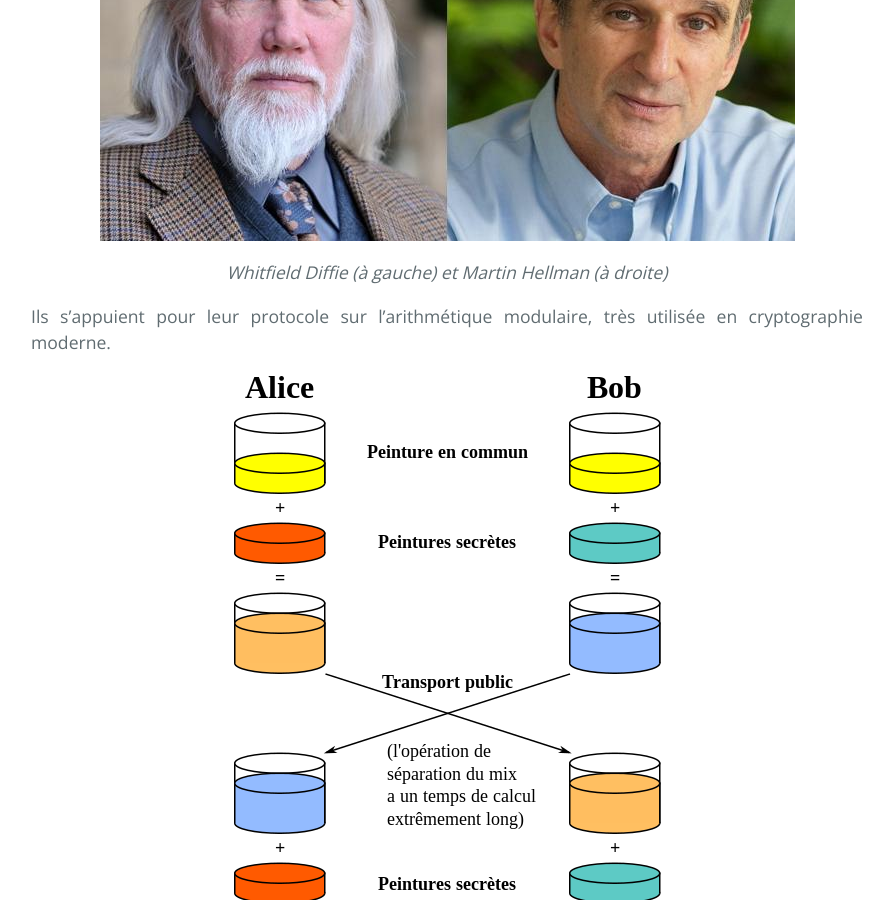
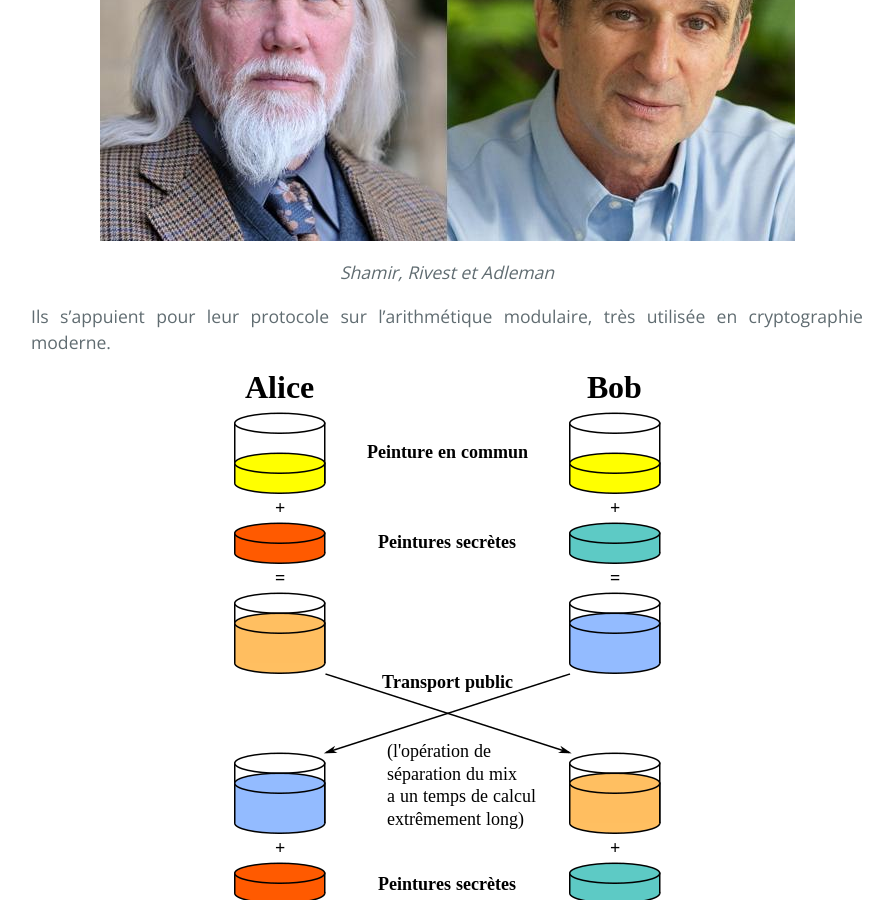
Before and after one commit to SamuelGallay/CryptoTPE, a Jekyll site: the page built from pages/4_Internet/2_diffie-hellman.md, in a window 1280 px wide and 900 px high, scrolled down 934 px. Shown: the whole window, without its empty margins (193-1086 px from the left). Built offline with Jekyll 4.4.1, drawn with Linux system fonts in a browser that asks for light colours; our own code applies the rules of GitHub Pages for plain Markdown files; formulas are drawn with MathJax 3.

Commit message:
Update 2_diffie-hellman.md

```diff
--- a/pages/4_Internet/2_diffie-hellman.md
+++ b/pages/4_Internet/2_diffie-hellman.md
@@ -19,12 +19,9 @@ Avec l'ère d'Internet, les mathématiciens s'intéressent particulièrement à
 Ce sont deux américains, Whitfield Diffie et Martin Hellman de l'Université de Stanford qui en 1976, créent une nouvelle forme de cryptographie, dite asymétrique ou à clef publique. Ils recevront par la suite nombre de prix pour cette découverte.
 
 <img src="{{ "/assets/4_Internet/diffie-hellman.jpeg" | relative_url }}" alt="diffie" style="margin: 0 auto;display: block;"/>
-<p align="center"> <em> Whitfield Diffie (à gauche) et Martin Hellman (à droite) </em> </p>
-
-
+<p align="center"> <em> Shamir, Rivest et Adleman </em> </p>
 
 Ils s'appuient pour leur protocole sur l'arithmétique modulaire, très utilisée en cryptographie moderne.
-
 
 <img src="{{ "/assets/4_Internet/diffie-hellman1.png" | relative_url }}" alt="diffie" style="margin: 0 auto;display: block;"/>
 <p align="center"> <em> Une analogie avec de la peinture pour comprendre </em> </p>
```
